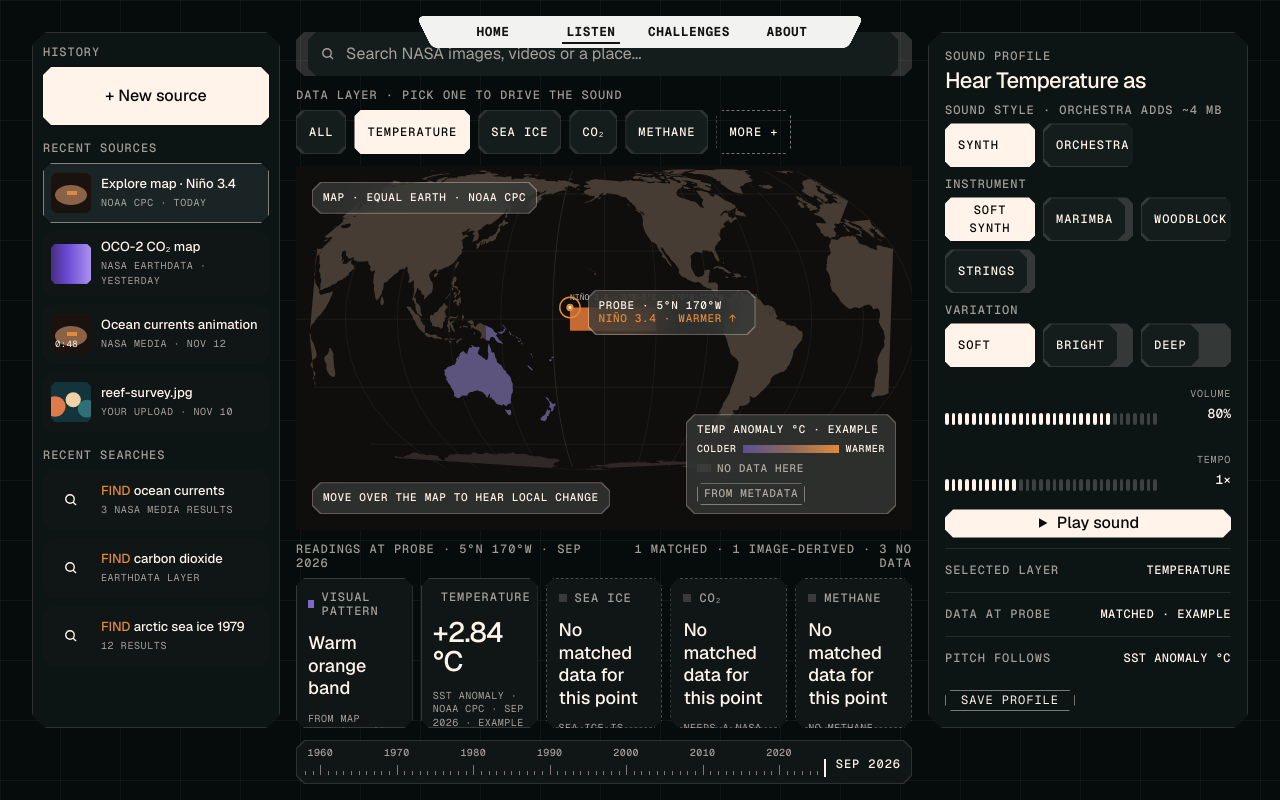
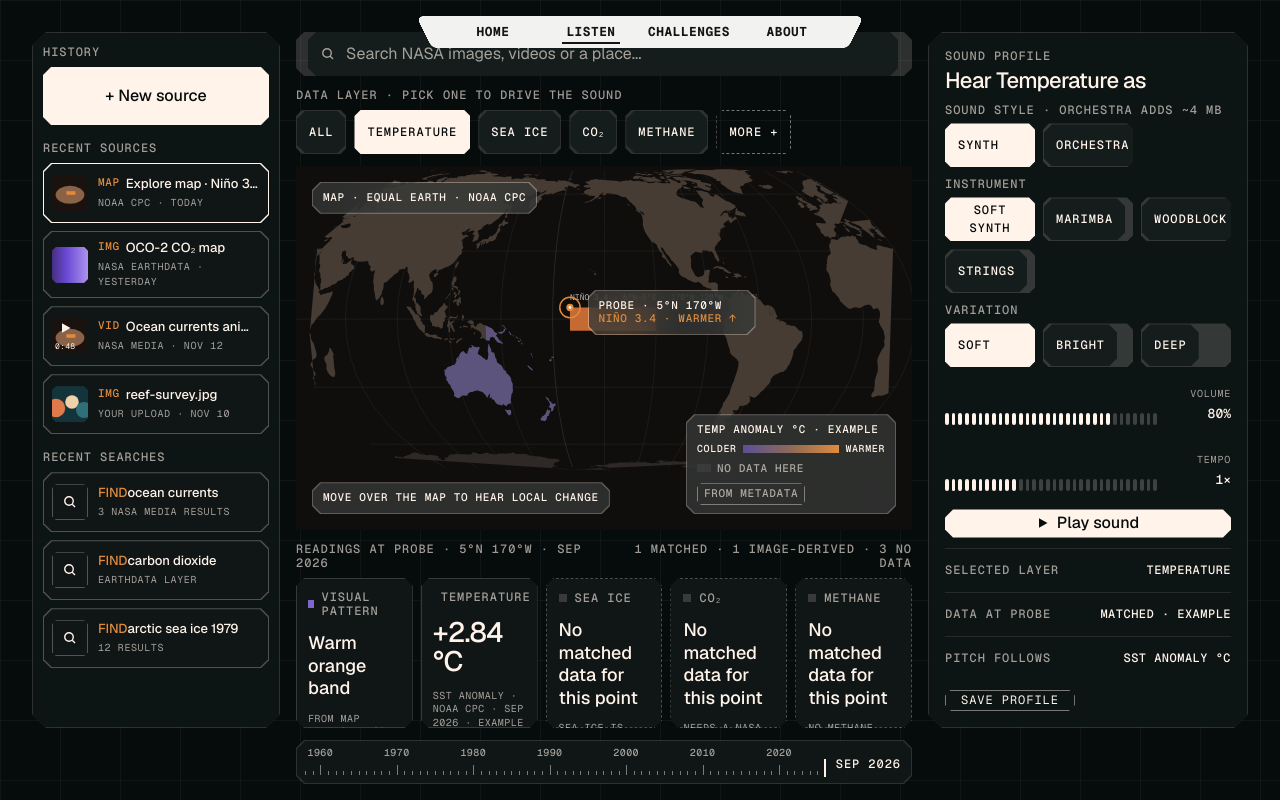
Before and after one commit to acheronx0577/Earth-Juke-Box-Sonifysphere, a Next.js app: page /listen in a window 1280 px wide. Built offline with nearby package versions, Linux system fonts and the light colour scheme.

Commit message:
Match the history rows to the chamfered cards.
Each source gets a square thumbnail, an orange type tag, and an ellipsis title, and the selected row uses a cream cut border.

Co-authored-by: AcheronX. <richardhuynh53@gmail.com>

```diff
--- a/src/components/listen/v4/ListenV4.tsx
+++ b/src/components/listen/v4/ListenV4.tsx
@@ -102,8 +102,15 @@ function MapThumb() {
 function Thumb({ source }: { readonly source: ListenSource }) {
   return (
     <span className="lv-thumb lv-cut" aria-hidden="true">
-      {source.kind === "map" ? <MapThumb /> : source.preview ? <img src={source.preview} alt="" /> : <MapThumb />}
-      {source.kind === "video" ? <span className="lv-thumb-badge">{source.duration ?? "VID"}</span> : null}
+      {source.kind === "map" || source.kind === "search" ? <MapThumb /> : source.preview ? <img src={source.preview} alt="" /> : <MapThumb />}
+      {source.kind === "video" ? (
+        <>
+          <span className="lv-play-badge">
+            <PlayGlyph />
+          </span>
+          <span className="lv-thumb-badge">{source.duration ?? "0:48"}</span>
+        </>
+      ) : null}
     </span>
   );
 }
@@ -173,10 +180,15 @@ function HistoryList({
             aria-current={item.id === activeId ? "true" : undefined}
             onClick={() => onOpen(item)}
           >
+            <span className="lv-hist-face lv-cut">
               <Thumb source={item} />
               <span className="lv-hist-copy">
-              <strong>{item.title}</strong>
+                <strong>
+                  <span className="lv-kind">{item.eyebrow}</span>
+                  <span className="lv-hist-title">{item.title}</span>
+                </strong>
                 <small>{item.meta}</small>
+              </span>
             </span>
           </button>
         ))}
@@ -185,15 +197,17 @@ function HistoryList({
       <div className="lv-list">
         {searches.map((item) => (
           <button type="button" key={item.id} className="lv-hist lv-cut" onClick={() => onSearch(item.term)}>
-            <span className="lv-search-glyph" aria-hidden="true">
+            <span className="lv-hist-face lv-cut">
+              <span className="lv-search-glyph lv-cut" aria-hidden="true">
                 <SearchIcon />
               </span>
               <span className="lv-hist-copy">
                 <strong>
                   <span className="lv-find">FIND </span>
-                {item.term}
+                  <span className="lv-hist-title">{item.term}</span>
                 </strong>
                 <small>{item.detail}</small>
+              </span>
             </span>
           </button>
         ))}
--- a/src/components/listen/v4/listen-v4.css
+++ b/src/components/listen/v4/listen-v4.css
@@ -127,32 +127,39 @@
 
 .lv-hist {
   --cut: 8px;
-  display: flex;
-  gap: 10px;
-  align-items: center;
   width: 100%;
   min-height: 60px;
-  padding: 8px;
+  padding: 1px;
   border: 0;
-  background: #101616;
+  border-radius: 0;
+  background: rgba(255, 243, 234, 0.28);
   color: inherit;
   text-align: left;
   cursor: pointer;
 }
 
 .lv-hist[aria-current="true"] {
-  background: #1a2424;
-  box-shadow: inset 0 0 0 1px rgba(255, 243, 234, 0.45);
+  background: var(--lv-cream);
+}
+
+.lv-hist-face {
+  display: flex;
+  gap: 10px;
+  align-items: center;
+  min-height: 58px;
+  padding: 8px;
+  background: #101616;
 }
 
 .lv-thumb {
   --cut: 4px;
   position: relative;
-  width: 40px;
-  height: 40px;
+  width: 36px;
+  height: 36px;
   flex: none;
   overflow: hidden;
-  background: #2a211c;
+  border-radius: 0;
+  background: #241c18;
 }
 
 .lv-thumb img,
@@ -165,25 +172,34 @@
 
 .lv-thumb-badge {
   position: absolute;
-  left: 4px;
-  bottom: 3px;
+  left: 3px;
+  bottom: 2px;
   font-family: var(--font-geist-mono), monospace;
-  font-size: 9px;
+  font-size: 8px;
   letter-spacing: 0.04em;
   color: var(--lv-cream);
 }
 
+.lv-play-badge {
+  position: absolute;
+  top: 4px;
+  left: 8px;
+  color: var(--lv-cream);
+}
+
 .lv-kind {
-  display: inline-flex;
-  align-items: center;
-  justify-content: center;
-  width: 28px;
-  height: 18px;
   margin-right: 6px;
-  background: #6a59b0;
-  color: var(--lv-cream);
-  font-size: 9px;
+  color: #e08a3c;
+  font-family: var(--font-geist-mono), monospace;
+  font-size: 11px;
+  font-weight: 500;
   letter-spacing: 0.06em;
+}
+
+.lv-hist-title {
+  overflow: hidden;
+  text-overflow: ellipsis;
+  white-space: nowrap;
 }
 
 .lv-hist-copy {
@@ -192,7 +208,8 @@
 
 .lv-hist-copy strong,
 .lv-result strong {
-  display: block;
+  display: flex;
+  min-width: 0;
   font-size: 13px;
   font-weight: 500;
   line-height: 1.25;
@@ -216,12 +233,15 @@
 }
 
 .lv-search-glyph {
+  --cut: 4px;
   display: grid;
   place-items: center;
-  width: 40px;
-  height: 40px;
+  width: 36px;
+  height: 36px;
   flex: none;
   color: var(--lv-cream);
+  background: #101616;
+  box-shadow: inset 0 0 0 1px rgba(255, 243, 234, 0.28);
 }
 
 .lv-main {
```
Lines whose indentation alone changed are shown as unchanged.
